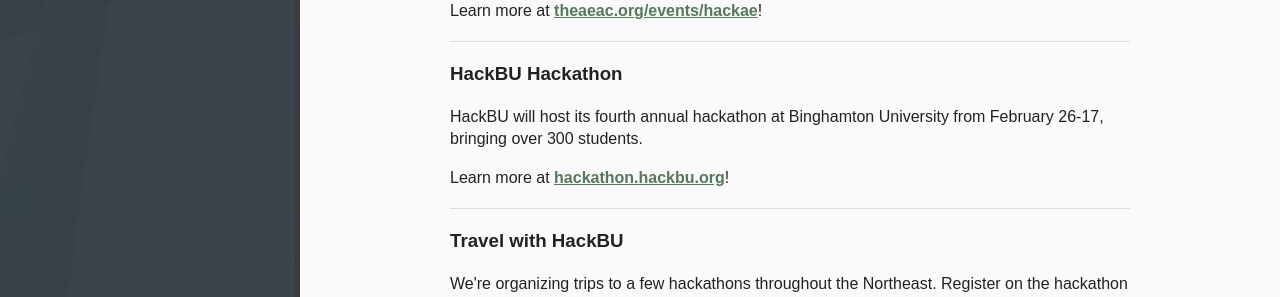
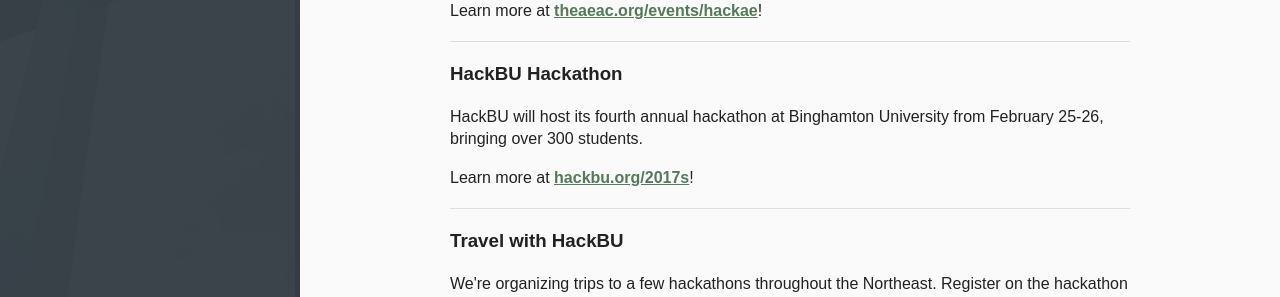
Before and after one commit to hackbinghamton/hackbinghamton.github.io, a Jekyll site: the page built from hackathons/index.html, in a window 1280 px wide and 1016 px high. Shown: the part 594-891 px from the top of the window. Built offline with Jekyll 4.4.1, drawn with Linux system fonts in a browser that asks for light colours; nearby versions of some CDN libraries.

Commit message:
Fix date and link for 2017s hackathon

```diff
--- a/hackathons/index.html
+++ b/hackathons/index.html
@@ -17,8 +17,8 @@
 
 <div class="article">
 	<h3>HackBU Hackathon</h3>
-	<p>HackBU will host its fourth annual hackathon at Binghamton University from February 26-17, bringing over 300 students.</p>
-	<p>Learn more at <a href="http://hackathon.hackbu.org/">hackathon.hackbu.org</a>!</p>
+	<p>HackBU will host its fourth annual hackathon at Binghamton University from February 25-26, bringing over 300 students.</p>
+	<p>Learn more at <a href="http://hackbu.org/2017s/">hackbu.org/2017s</a>!</p>
 </div>
 
 <div class="article">
```
